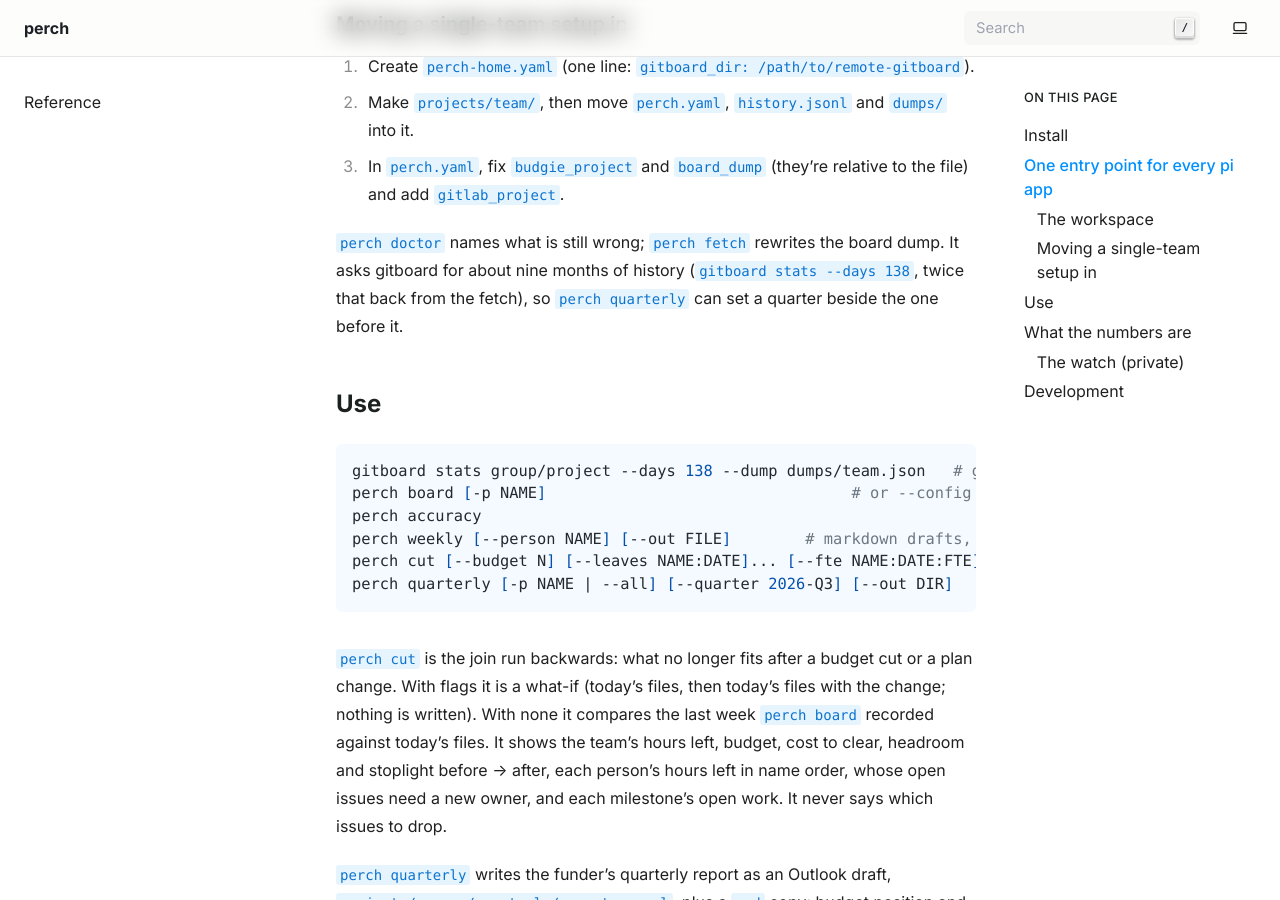
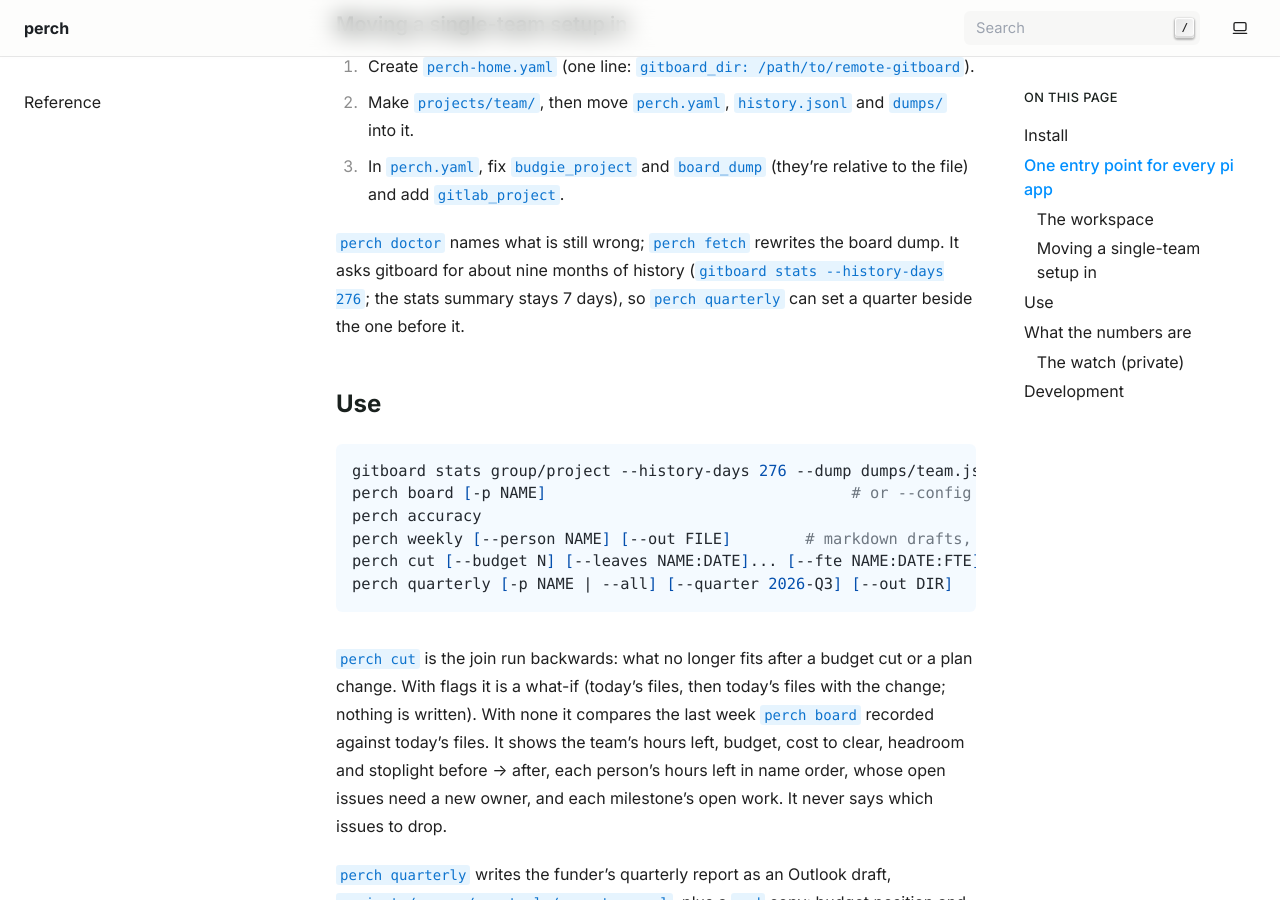
Before and after one commit to adamsrnmsu/perch, a Sphinx documentation site: the page built from docs/index.md, in a window 1280 px wide and 900 px high, scrolled down 1629 px. Built offline with Sphinx 7.4.7, drawn with Linux system fonts in a browser that asks for light colours.

Commit message:
fix(fetch): span-only --history-days 276, summary stays 7-day (perch-v2b review)
Co-Authored-By: Claude Opus 5.5 <noreply@anthropic.com>
Claude-Session: https://claude.ai/code/session_01VbmeZgGwTWUCMPpgWj2Y2r

````diff
--- a/README.md
+++ b/README.md
@@ -67,14 +67,14 @@ gitboard checkout with the project's `gitlab_project`.
    the file) and add `gitlab_project`.
 
 `perch doctor` names what is still wrong; `perch fetch` rewrites the board dump.
-It asks gitboard for about nine months of history (`gitboard stats --days 138`,
-twice that back from the fetch), so `perch quarterly` can set a quarter beside
-the one before it.
+It asks gitboard for about nine months of history (`gitboard stats
+--history-days 276`; the stats summary stays 7 days), so `perch quarterly` can
+set a quarter beside the one before it.
 
 ## Use
 
 ```bash
-gitboard stats group/project --days 138 --dump dumps/team.json   # gitboard repo
+gitboard stats group/project --history-days 276 --dump dumps/team.json  # gitboard
 perch board [-p NAME]                                 # or --config FILE
 perch accuracy
 perch weekly [--person NAME] [--out FILE]        # markdown drafts, nothing sent
````
Also changed, not shown: docs/superpowers/specs/2026-10-01-quarterly-report-design.md (+16 -9 lines), 7 other files.
